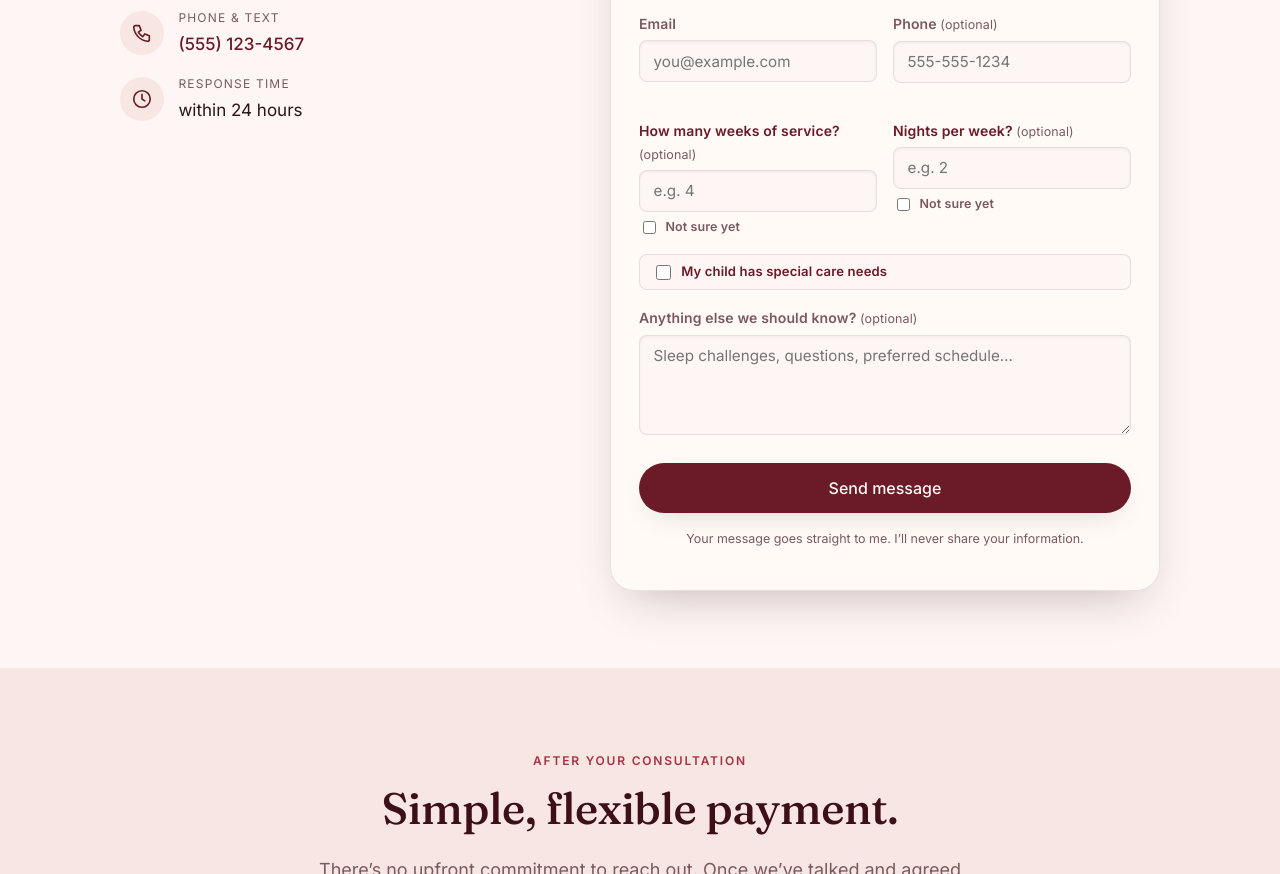
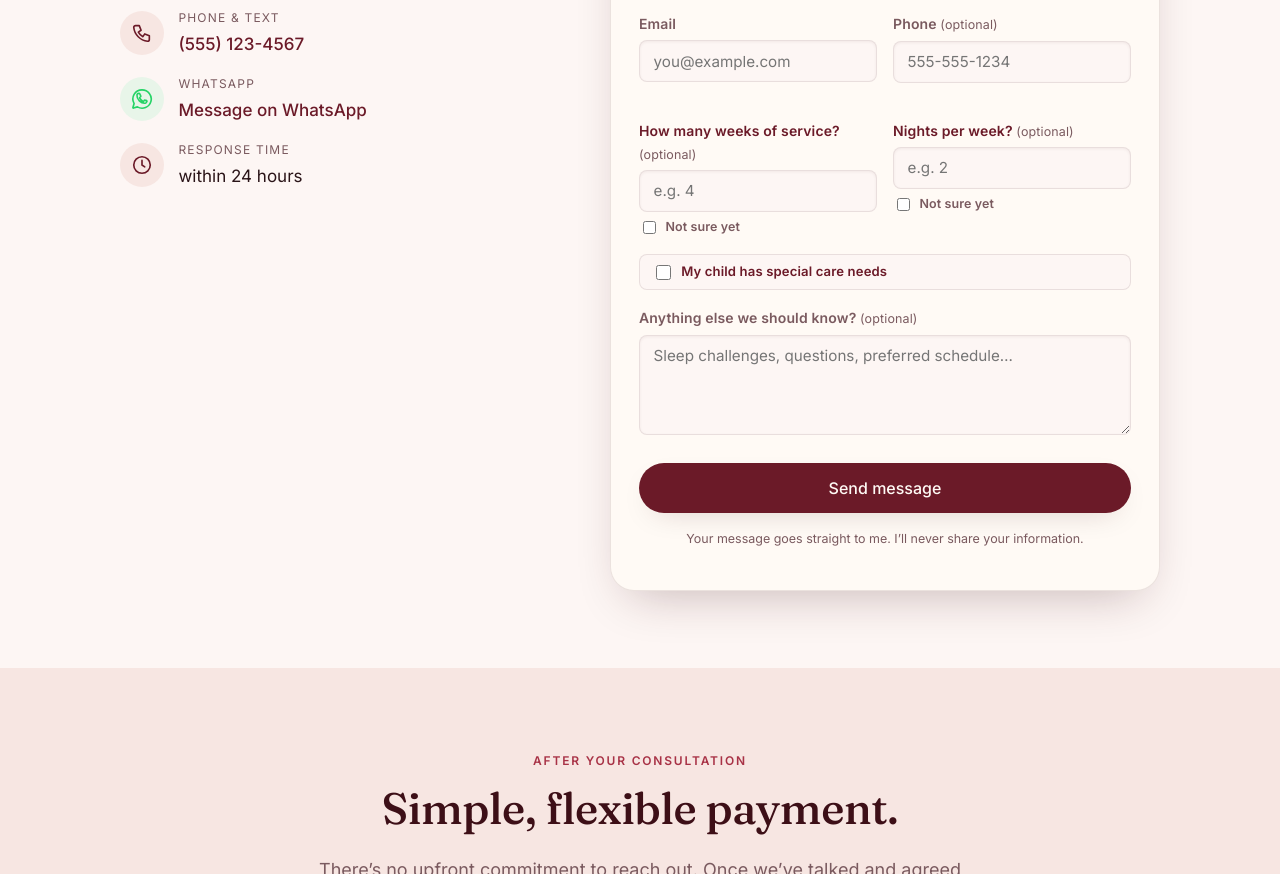
Before and after one commit to LLLlamas/Sleepy-Llamas, an Astro site: page / in a window 1280 px wide. Shown: the part 6620-7494 px from the top of the page. Built offline with nearby package versions, Linux system fonts and the light colour scheme; Astro itself is replaced by a stand-in of ours; no server answers.

Commit message:
whatsapp attempt implementation 1

```diff
--- a/src/components/Contact.astro
+++ b/src/components/Contact.astro
@@ -29,6 +29,15 @@ import { site } from '../config/site';
           <div>
             <span class="method-label">Phone &amp; Text</span>
             <a href={`tel:${site.phoneHref}`}>{site.phone}</a>
+          </div>
+        </li>
+        <li>
+          <div class="icon whatsapp-icon" aria-hidden="true">
+            <svg viewBox="0 0 24 24"><path d="M17.5 14.4l-2-1a1 1 0 0 0-1.2.3l-.5.7a.5.5 0 0 1-.6.2 8 8 0 0 1-3.8-3.8.5.5 0 0 1 .2-.6l.7-.5a1 1 0 0 0 .3-1.2l-1-2a1 1 0 0 0-1-.6h-.1a2 2 0 0 0-2 1.6c-.2 2.2.7 4.6 2.6 6.5s4.3 2.8 6.5 2.6a2 2 0 0 0 1.6-2v-.1a1 1 0 0 0-.7-1Z" fill="none" stroke="currentColor" stroke-width="1.8" stroke-linecap="round" stroke-linejoin="round"/><path d="M12 2a10 10 0 0 0-8.6 15l-1.3 4.3a.5.5 0 0 0 .6.6l4.3-1.3A10 10 0 1 0 12 2Z" fill="none" stroke="currentColor" stroke-width="1.8" stroke-linecap="round" stroke-linejoin="round"/></svg>
+          </div>
+          <div>
+            <span class="method-label">WhatsApp</span>
+            <a href={`https://wa.me/${site.whatsapp.replace(/\D/g, '')}?text=Hi%20Catalina!%20I'm%20interested%20in%20learning%20more%20about%20your%20overnight%20doula%20services.`} target="_blank" rel="noopener noreferrer">Message on WhatsApp</a>
           </div>
         </li>
         <li>
@@ -171,6 +180,10 @@ import { site } from '../config/site';
     flex-shrink: 0;
   }
   .contact-methods .icon svg { width: 22px; height: 22px; }
+  .contact-methods .whatsapp-icon {
+    background: #e8f5e9;
+    color: #25d366;
+  }
   .method-label {
     display: block;
     font-size: 0.75rem;
--- a/src/config/site.ts
+++ b/src/config/site.ts
@@ -17,6 +17,8 @@ export const site = {
   phoneHref: '+15551234567',            // TODO — digits only for tel: links
   serviceArea: 'the New York Area',
   responseTime: 'within 24 hours',
+  whatsapp: '+15551234567',             // TODO — digits with country code for wa.me link
+  whatsappDisplay: '(555) 123-4567',    // TODO — formatted for display
 
   // --- Payment handles (shown AFTER consultation — informational only) ---
   venmoHandle: '@sleepy-llamas',        // TODO
```
